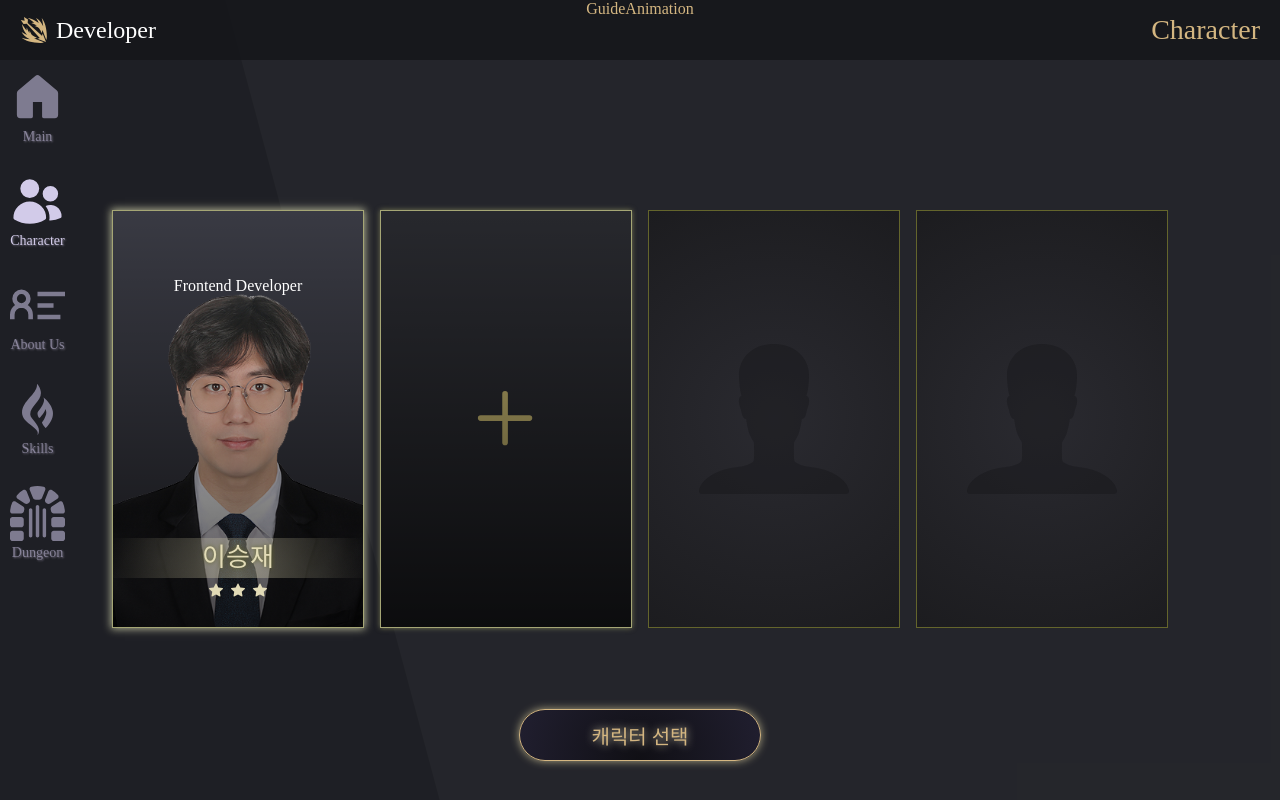
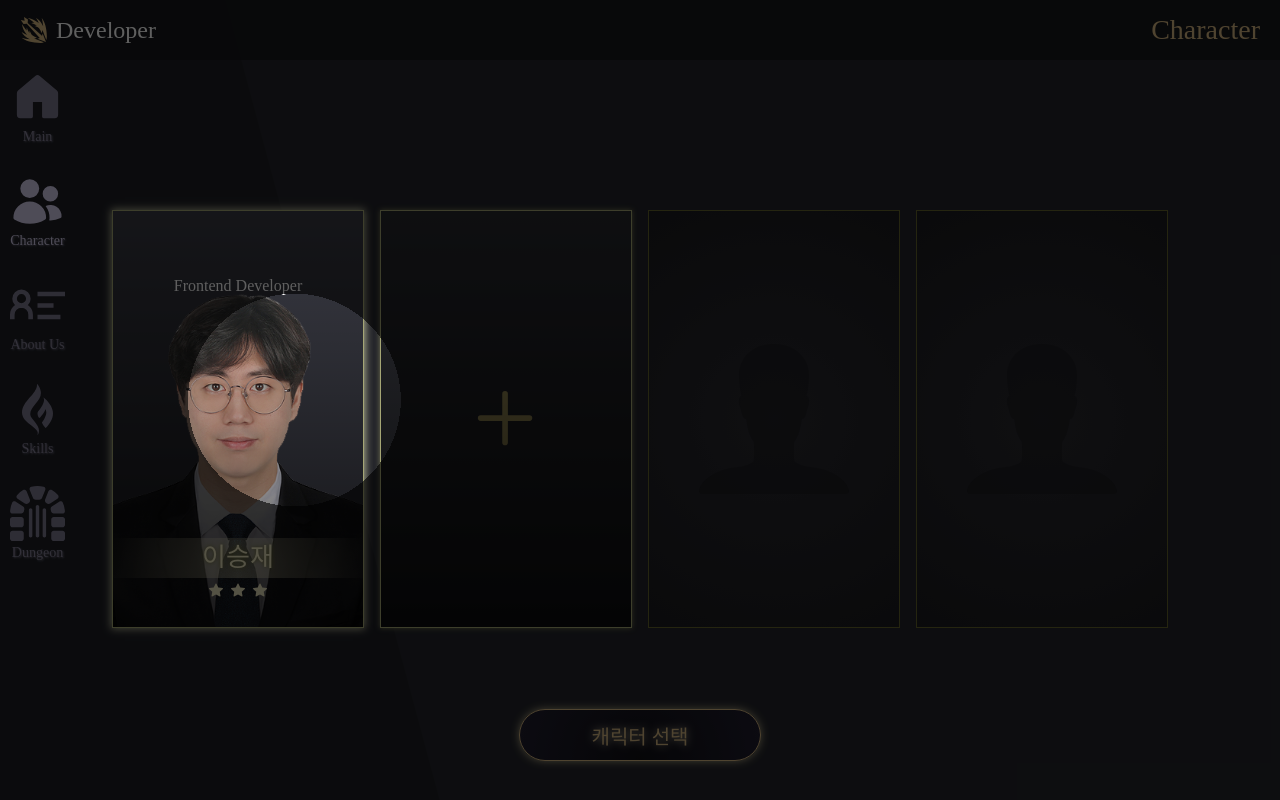
Before and after one commit to seungjaelee2684/seungjae-portfolio, a React (Create React App) app: page / in a window 1280 px wide. Both pictures are taken after a click on the button "New Game". Built offline with nearby package versions, Linux system fonts and the light colour scheme; a web font is replaced by a local one.

Commit message:
<feat: 가이드 action 작업>

```diff
--- a/src/components/common/GuideAnimation.tsx
+++ b/src/components/common/GuideAnimation.tsx
@@ -7,7 +7,6 @@ const GuideAnimation = () => {
     <GuideContainer>
       <GuideInWrapper>
         <GuideBack />
-        <SelectBox />
         GuideAnimation
       </GuideInWrapper>
     </GuideContainer>
@@ -26,24 +25,16 @@ const GuideContainer = styled.div`
 `;
 
 const GuideInWrapper = styled.div`
+  width: 100%;
+  height: 100%;
   position: relative;
 `;
 
 const GuideBack = styled.div`
   width: 100%;
   height: 100%;
-  background-color: #00000070;
-`;
-
-const SelectBox = styled.div`
-  width: 500px;
-  height: 500px;
-  background-color: none;
-  border-radius: 100%;
-  position: fixed;
-  top: 0;
-  left: 0;
-  z-index: 23;
+  background-color: #000000ca;
+  mask: radial-gradient(circle at 23% 50%, transparent 10%, #000000ca 10%);
 `;
 
 export default GuideAnimation;
--- a/src/pages/StartPage.tsx
+++ b/src/pages/StartPage.tsx
@@ -12,6 +12,7 @@ const StartPage = () => {
 
   useEffect(() => {
     dispatch(pageMove("Main"));
+    localStorage.removeItem("guide");
   }, []);
 
   return (
```
